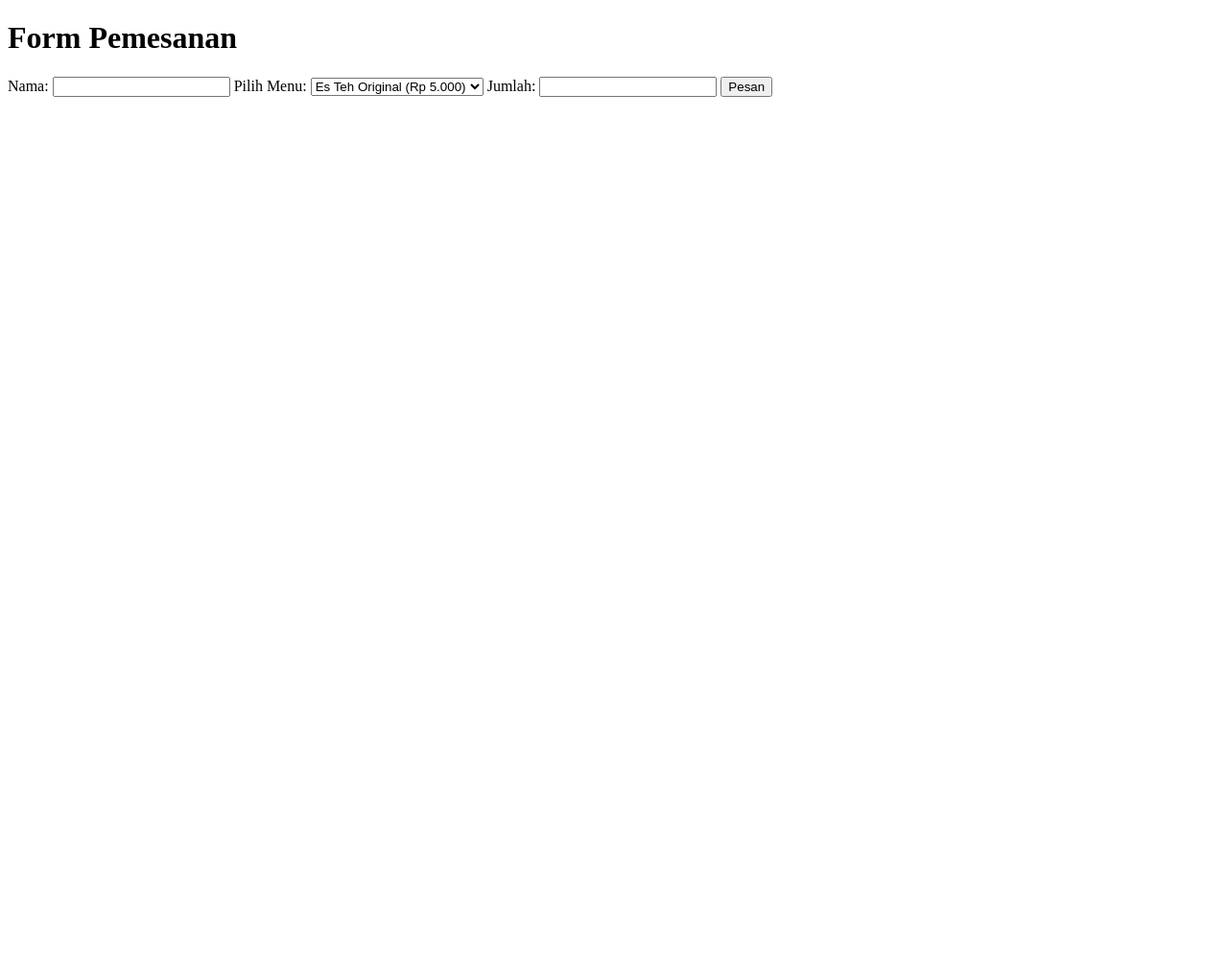
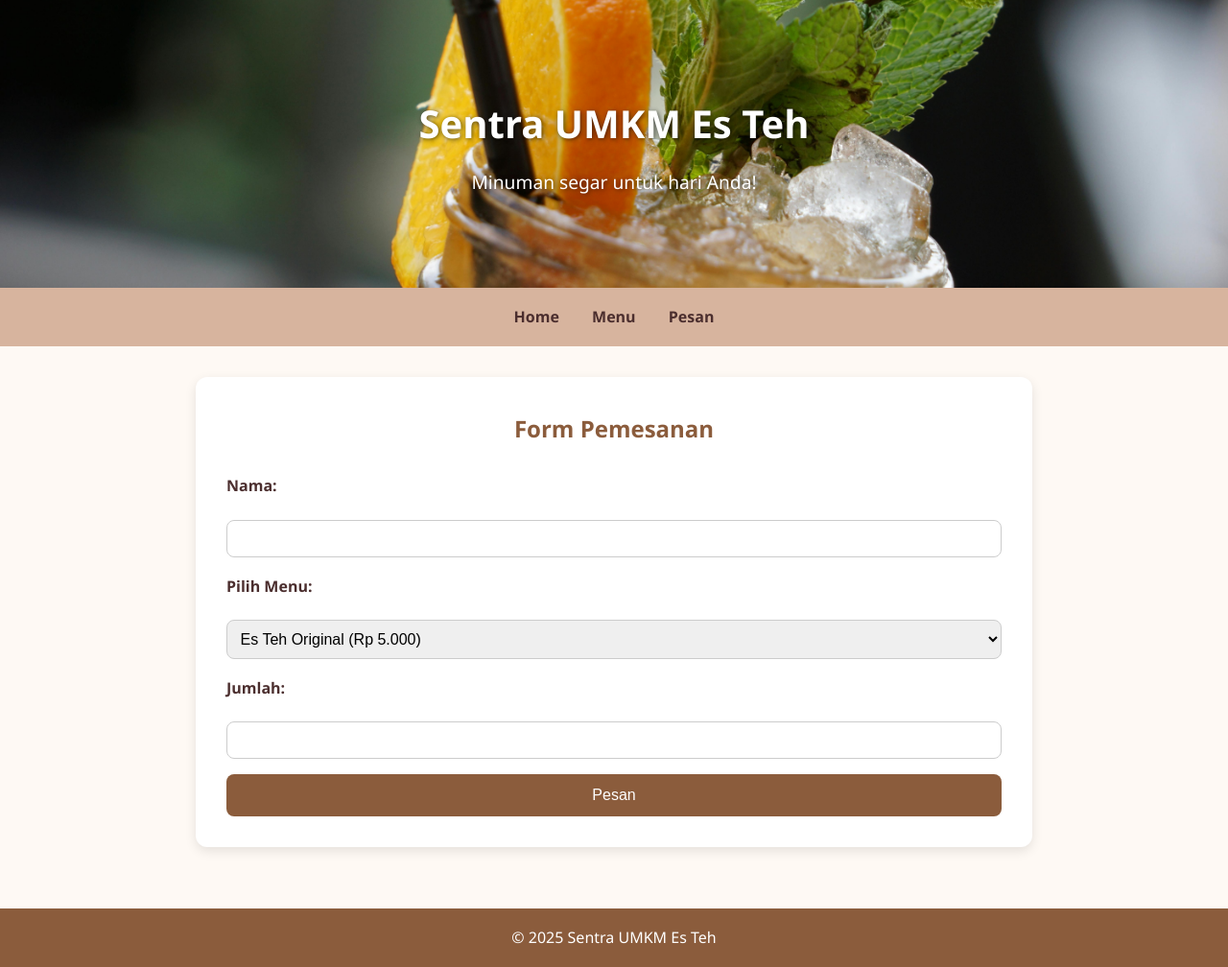
Before and after one commit to RiskaNurlathifa22/es-teh-umkm, a PHP site: page /order.php in a window 1280 px wide. Shown: the whole page at 96% size. Before the commit the page ends 101 px from the top, so only its background shows below. Run offline with PHP 8.4, Linux system fonts and the light colour scheme; data comes from the database, SQL or seed files in the repository.

Commit message:
updatePesan

```diff
--- a/order.php
+++ b/order.php
@@ -7,22 +7,173 @@ if (empty($_SESSION['csrf_token'])) {
     $_SESSION['csrf_token'] = bin2hex(random_bytes(32));
 }
 ?>
+
 <!DOCTYPE html>
-<html>
+<html lang="id">
 <head>
-    <title>Pesan Es Teh</title>
-    <link rel="stylesheet" href="assets/css/style.css">
+    <meta charset="UTF-8">
+    <title>Sentra UMKM - Es Teh</title>
+    <style>
+        * {
+            margin: 0;
+            padding: 0;
+            box-sizing: border-box;
+        }
+
+        body {
+            font-family: 'Segoe UI', Tahoma, Geneva, Verdana, sans-serif;
+            background-color: #fef9f4;
+            color: #4b2e2e;
+            line-height: 1.8;
+        }
+
+        header {
+            background-image: url('assets/images/header.jpg');
+            background-size: cover;
+            background-position: center;
+            height: 300px;
+            display: flex;
+            flex-direction: column;
+            justify-content: center;
+            align-items: center;
+            color: #fff;
+            text-shadow: 1px 1px 5px rgba(0,0,0,0.6);
+            text-align: center;
+            padding: 1rem;
+        }
+
+        header h1 {
+            font-size: 2.5rem;
+            margin-bottom: 0.5rem;
+        }
+
+        header p {
+            font-size: 1.2rem;
+        }
+
+        nav {
+            background-color: #d7b49e;
+            padding: 1rem;
+            text-align: center;
+        }
+
+        nav a {
+            margin: 0 15px;
+            text-decoration: none;
+            color: #4b2e2e;
+            font-weight: bold;
+        }
+
+        nav a:hover {
+            color: #8b5c3c;
+        }
+
+        main {
+            display: flex;
+            flex-wrap: wrap;
+            padding: 2rem 4rem;
+            max-width: 1000px;
+            margin: auto;
+            gap: 2rem;
+        }
+
+        .image {
+            flex: 1 1 40%;
+            display: flex;
+            align-items: center;
+            justify-content: center;
+        }
+
+        .image img {
+            max-width: 100%;
+            height: auto;
+            border-radius: 10px;
+            box-shadow: 0 4px 12px rgba(0, 0, 0, 0.1);
+        }
+
+        footer {
+            background-color: #8b5c3c;
+            color: white;
+            padding: 1rem;
+            text-align: center;
+            margin-top: 2rem;
+        }
+
+        footer a {
+            color: #fff;
+            text-decoration: underline;
+        }
+
+        .form-container {
+            flex: 1 1 50%;
+            background-color: #fff;
+            padding: 2rem;
+            border-radius: 12px;
+            box-shadow: 0 4px 12px rgba(0,0,0,0.1);
+            margin: auto;
+        }
+
+        form {
+            display: flex;
+            flex-direction: column;
+            gap: 1rem;
+        }
+
+        form label {
+            font-weight: bold;
+            margin-bottom: 0.3rem;
+        }
+
+        form input[type="text"],
+        form input[type="number"],
+        form select {
+            padding: 0.6rem;
+            border: 1px solid #ccc;
+            border-radius: 8px;
+            font-size: 1rem;
+        }
+
+        form button {
+            padding: 0.8rem;
+            background-color: #8b5c3c;
+            color: white;
+            font-size: 1rem;
+            border: none;
+            border-radius: 8px;
+            cursor: pointer;
+            transition: background-color 0.3s;
+        }
+
+        form button:hover {
+            background-color: #6e4227;
+        }
+
+
+    </style>
 </head>
 <body>
-    <h1>Form Pemesanan</h1>
+    <header>
+        <h1>Sentra UMKM Es Teh</h1>
+        <p>Minuman segar untuk hari Anda!</p>
+    </header>
+
+    <nav>
+        <a href="index.php">Home</a>
+        <a href="menu.php">Menu</a>
+        <a href="order.php">Pesan</a>
+    </nav>
+
+    <main>
+        <div class="form-container">
+            <h2 style="text-align: center; color: #8b5c3c; margin-bottom: 1.5rem;">Form Pemesanan</h2>
             <form action="process_order.php" method="POST">
                 <input type="hidden" name="csrf_token" value="<?= $_SESSION['csrf_token'] ?>">
 
-        <label>Nama:</label>
-        <input type="text" name="nama_pelanggan" required>
+                <label for="nama">Nama:</label>
+                <input type="text" id="nama" name="nama_pelanggan" required>
 
-        <label>Pilih Menu:</label>
-        <select name="menu_id" required>
+                <label for="menu">Pilih Menu:</label>
+                <select id="menu" name="menu_id" required>
                     <?php
                     $sql = "SELECT * FROM menu";
                     $result = $conn->query($sql);
@@ -34,11 +185,18 @@ if (empty($_SESSION['csrf_token'])) {
                     <?php endwhile; ?>
                 </select>
 
-        <label>Jumlah:</label>
-        <input type="number" name="jumlah" min="1" required>
+                <label for="jumlah">Jumlah:</label>
+                <input type="number" id="jumlah" name="jumlah" min="1" required>
 
                 <button type="submit">Pesan</button>
             </form>
+        </div>
+    </main>
+
+
+    <footer>
+        &copy; <?= date('Y') ?> Sentra UMKM Es Teh
+    </footer>
 </body>
 </html>
 <?php
```
Also changed, not shown: menu.php (+0 -9 lines). Lines whose indentation alone changed are shown as unchanged.
